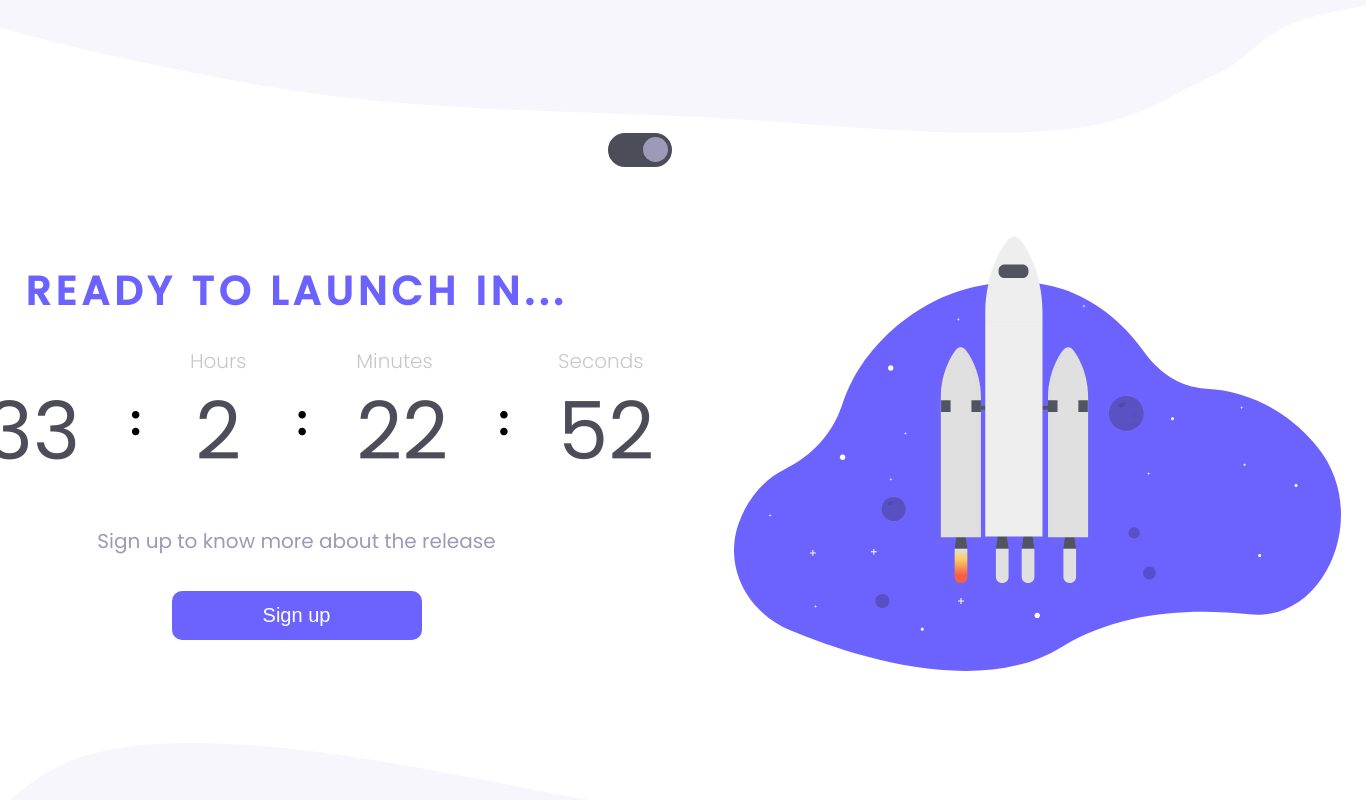
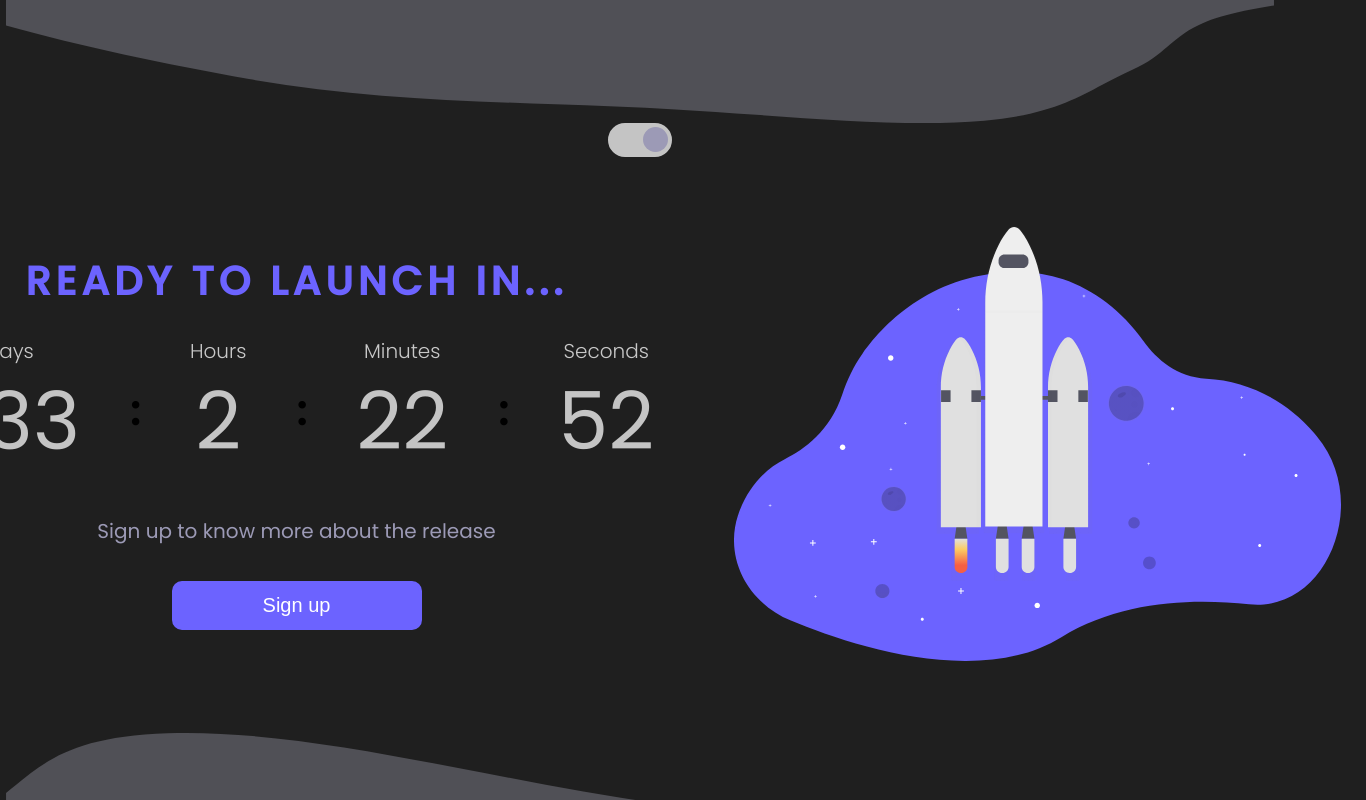
Before and after one commit to akyua/Countdown, a plain HTML site: page index.html in a window 1280 px wide. Both pictures are taken after a click on the label 640 px from the left and 150 px from the top of the page. Shown: the top 800 px of the page, 1366 px wide, since content can reach past the window. Drawn offline with Linux system fonts and the light colour scheme.

Commit message:
Create dark-mode

```diff
--- a/assets/css/style.css
+++ b/assets/css/style.css
@@ -1,10 +1,20 @@
 :root {
-    --black: #4D4C59;
+    --cor-contagem: #4D4C59;
     --purple: #6C63FF;
       --light-grey: #C8C8C8;
     --text-color: #9C9AB6;
     --poppins: 'poppins';
+    --cor-fundo: #FFFFFF;
   }
+
+  .dark-mode{
+    --cor-fundo: #1f1f1f;
+    --cor-contagem: #c4c4c4;
+  }
+
+body{
+    background: var(--cor-fundo);
+}
 
 .button-container{
     display: flex;
@@ -26,7 +36,7 @@
     height:30px;
     background-color: var(--text-color);
     border-radius: 20px;
-    border:2px solid var(--black);
+    border:2px solid var(--cor-contagem);
     pointer-events: none;
     position: relative;
 }
@@ -44,7 +54,7 @@
 }
 
 .toggle-input:checked ~ .slider{
-    background-color: var(--black);
+    background-color: var(--cor-contagem);
 }
 
 .toggle-input:checked ~ .slider > .button-switch{
@@ -54,7 +64,7 @@
 
 .header-image{
     display: flex;
-    width: auto;
+    width: 99vw;
     height: auto;
     margin: 0 auto;
 }
@@ -103,6 +113,7 @@ main{
 
 .main-timer-text{
     display: flex;
+    justify-content: center;
     font-size: 20px;
     color: var(--light-grey);
     font-weight: 200;
@@ -110,7 +121,7 @@ main{
 }
 
 .main-timer-number{
-    color: var(--black);
+    color: var(--cor-contagem);
     font-size: 80px;
 }
 
@@ -141,7 +152,7 @@ main{
 .footer-image{
     display: flex;
     margin: 0 auto;
-    width: auto;
+    width: 99vw;
     height: auto;
 }
 
--- /dev/null
+++ b/assets/js/dark-mode.js
@@ -0,0 +1,3 @@
+document.querySelector('.toggle-input').addEventListener("click", () => {
+    document.body.classList.toggle("dark-mode")
+})
--- a/index.html
+++ b/index.html
@@ -8,7 +8,6 @@
     <link rel="stylesheet" href="./assets/css/reset.css">
     <link href="https://fonts.googleapis.com/css2?family=Poppins:wght@300;400;500&display=swap" rel="stylesheet">
     <link rel="stylesheet" href="./assets/css/style.css">
-    <script src="./assets/js/script.js" defer></script>
 </head>
 <body>
     <header>
@@ -60,5 +59,7 @@
     <footer>
         <img src="./assets/images/bottom-image.svg" class="footer-image">
     </footer>
+    <script src="./assets/js/script.js"></script>
+    <script src="./assets/js/dark-mode.js"></script>
 </body>
 </html>
```
